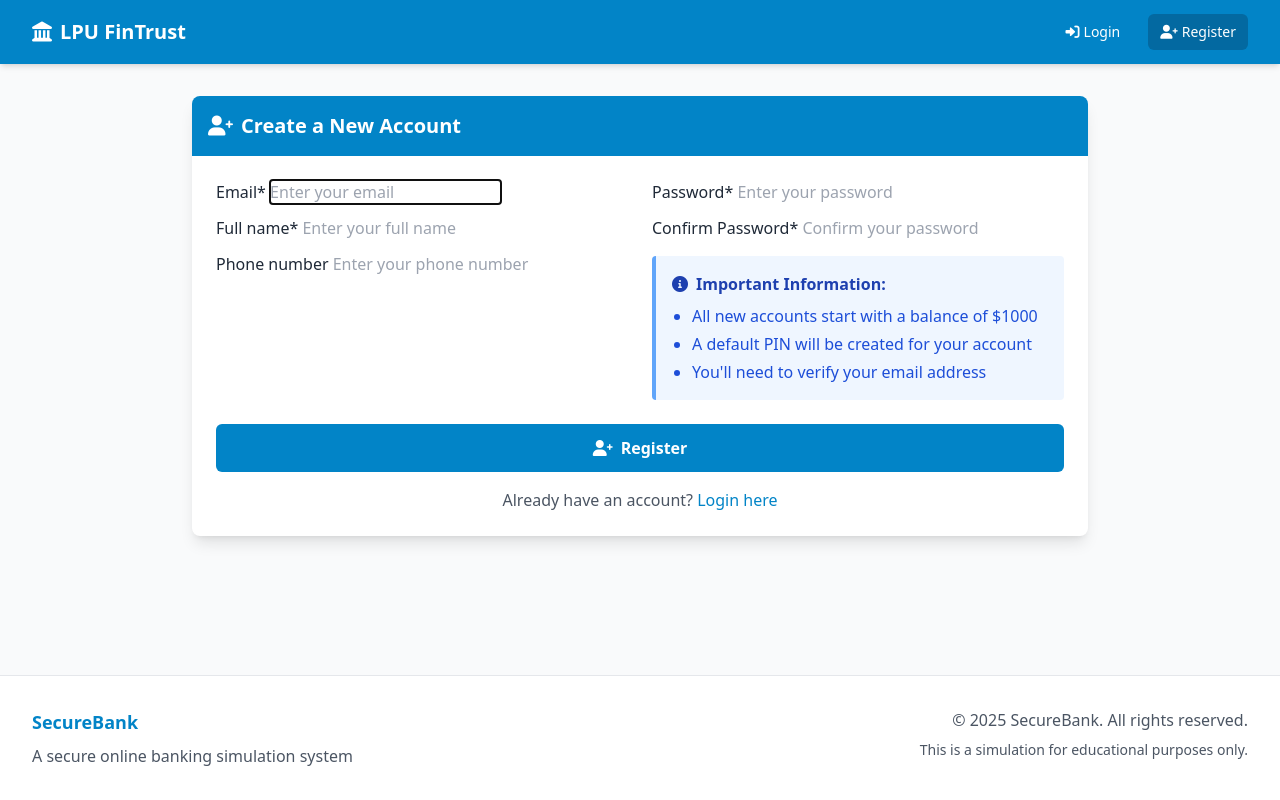
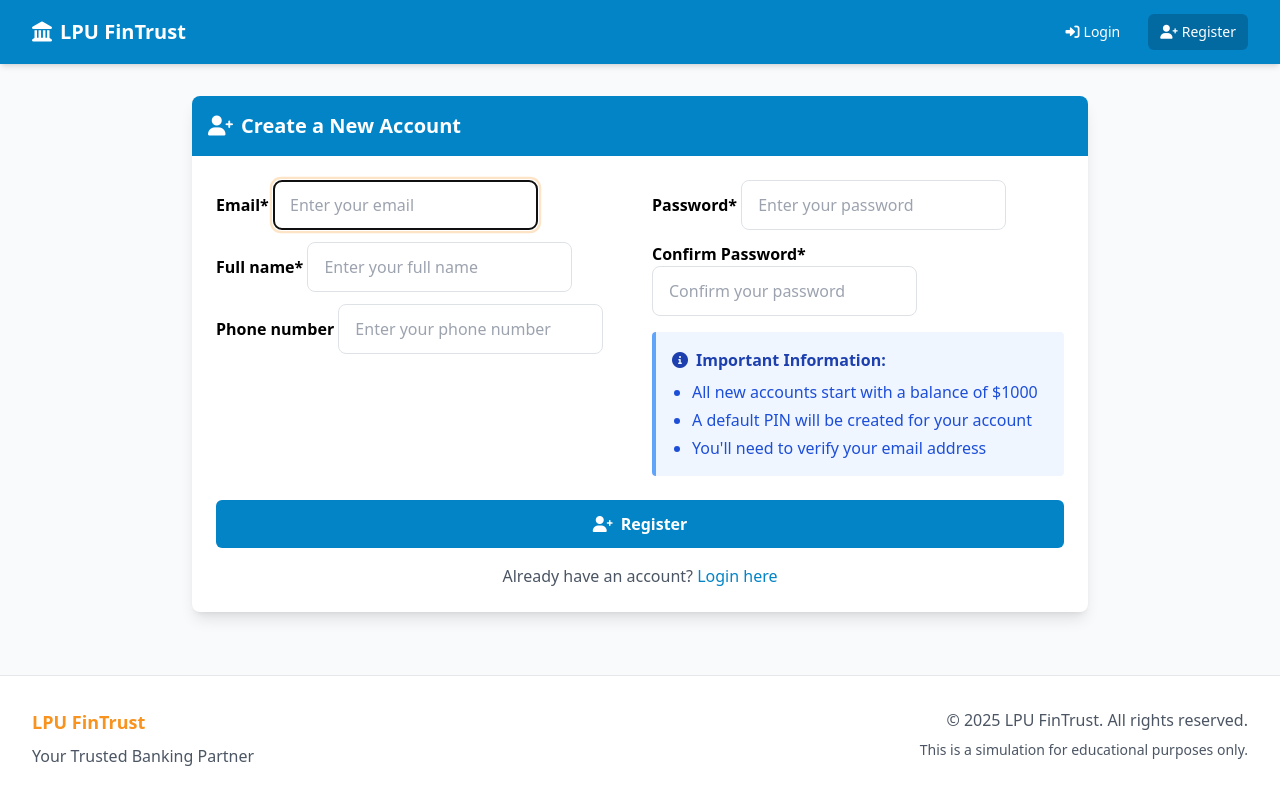
Before and after one commit to joseyawovi/SecureBanking, a Django app: page /users/register/ in a window 1280 px wide. Run offline with Django 4.2, Linux system fonts and the light colour scheme; some libraries are stand-ins or nearby versions.

Commit message:
Assistant checkpoint: Updated branding and enhanced form styling
Assistant generated file changes:
- banking_system/static/css/style.css: Update color scheme and enhance form styling
- banking_system/templates/base.html: Update branding
- banking_system/templates/login.html: Update page title
- banking_system/templates/register.html: Update page title
- banking_system/banking_system/settings.py: Update email settings

---

User prompt:

this are the colors:#F7931E: branding or signature color,#000000:Used for text and contrast,#FFFFFF:Often used as a background to make the orange and black stand out
Enhance the forms. change securebank with LPU FinTrust everywhere

Replit-Commit-Author: Assistant
Replit-Commit-Session-Id: 6c52e9f2-af6d-4836-97a5-79d86ed59caf

```diff
--- a/banking_system/banking_system/settings.py
+++ b/banking_system/banking_system/settings.py
@@ -176,7 +176,7 @@ SESSION_SAVE_EVERY_REQUEST = True
 
 # Email configuration (for development)
 EMAIL_BACKEND = 'django.core.mail.backends.console.EmailBackend'
-DEFAULT_FROM_EMAIL = 'noreply@securebank.com'
+DEFAULT_FROM_EMAIL = 'noreply@lpufintrust.com'
 
 # Crispy forms
 CRISPY_ALLOWED_TEMPLATE_PACKS = "bootstrap5"
--- a/banking_system/static/css/style.css
+++ b/banking_system/static/css/style.css
@@ -3,10 +3,68 @@
  * A modern, professional banking stylesheet
  */
 
+/* LPU FinTrust Custom Styles */
+:root {
+  --brand-color: #F7931E;
+  --text-color: #000000;
+  --bg-color: #FFFFFF;
+}
+
+.form-control {
+  border: 1px solid #dee2e6;
+  border-radius: 0.5rem;
+  padding: 0.75rem 1rem;
+  transition: all 0.3s ease;
+}
+
+.form-control:focus {
+  border-color: var(--brand-color);
+  box-shadow: 0 0 0 0.2rem rgba(247, 147, 30, 0.25);
+}
+
+.btn-primary {
+  background-color: var(--brand-color);
+  border-color: var(--brand-color);
+  color: var(--bg-color);
+}
+
+.btn-primary:hover {
+  background-color: #e58419;
+  border-color: #e58419;
+}
+
+.form-label {
+  font-weight: 600;
+  color: var(--text-color);
+  margin-bottom: 0.5rem;
+}
+
+.alert {
+  border-radius: 0.5rem;
+  padding: 1rem;
+  margin-bottom: 1rem;
+}
+
+.alert-info {
+  background-color: rgba(247, 147, 30, 0.1);
+  border-color: var(--brand-color);
+  color: var(--text-color);
+}
+
+.form-group {
+  margin-bottom: 1.5rem;
+}
+
+.help-text {
+  color: #6c757d;
+  font-size: 0.875rem;
+  margin-top: 0.25rem;
+}
+
 /* Custom animations */
 @keyframes fadeIn {
-    from { opacity: 0; }
-    to { opacity: 1; }
+   from { opacity: 0; }
+   to { opacity: 1; }
 }
 
 @keyframes slideInFromRight {
--- a/banking_system/templates/base.html
+++ b/banking_system/templates/base.html
@@ -175,11 +175,11 @@
         <div class="max-w-7xl mx-auto px-4 sm:px-6 lg:px-8 py-8">
             <div class="md:flex md:justify-between">
                 <div class="mb-6 md:mb-0">
-                    <h5 class="text-lg font-bold text-primary-600">SecureBank</h5>
-                    <p class="text-gray-600 mt-2">A secure online banking simulation system</p>
+                    <h5 class="text-lg font-bold" style="color: #F7931E">LPU FinTrust</h5>
+                    <p class="text-gray-600 mt-2">Your Trusted Banking Partner</p>
                 </div>
                 <div class="text-gray-600 md:text-right">
-                    <p>&copy; {% now "Y" %} SecureBank. All rights reserved.</p>
+                    <p>&copy; {% now "Y" %} LPU FinTrust. All rights reserved.</p>
                     <p class="text-sm mt-2">This is a simulation for educational purposes only.</p>
                 </div>
             </div>
--- /dev/null
+++ b/banking_system/templates/login.html
@@ -0,0 +1 @@
+{% block title %}Login - LPU FinTrust{% endblock %}
--- /dev/null
+++ b/banking_system/templates/register.html
@@ -0,0 +1 @@
+{% block title %}Register - LPU FinTrust{% endblock %}
```
